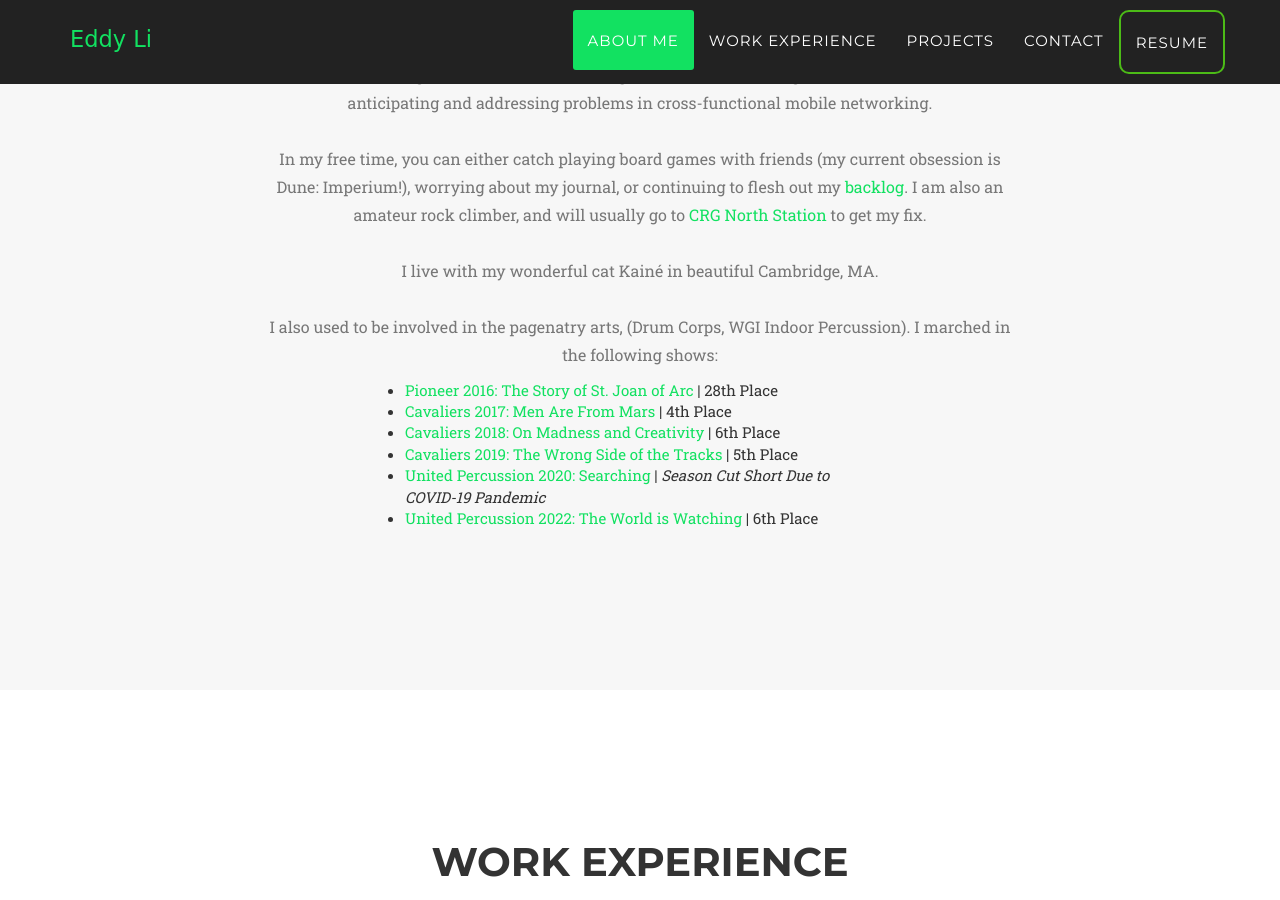
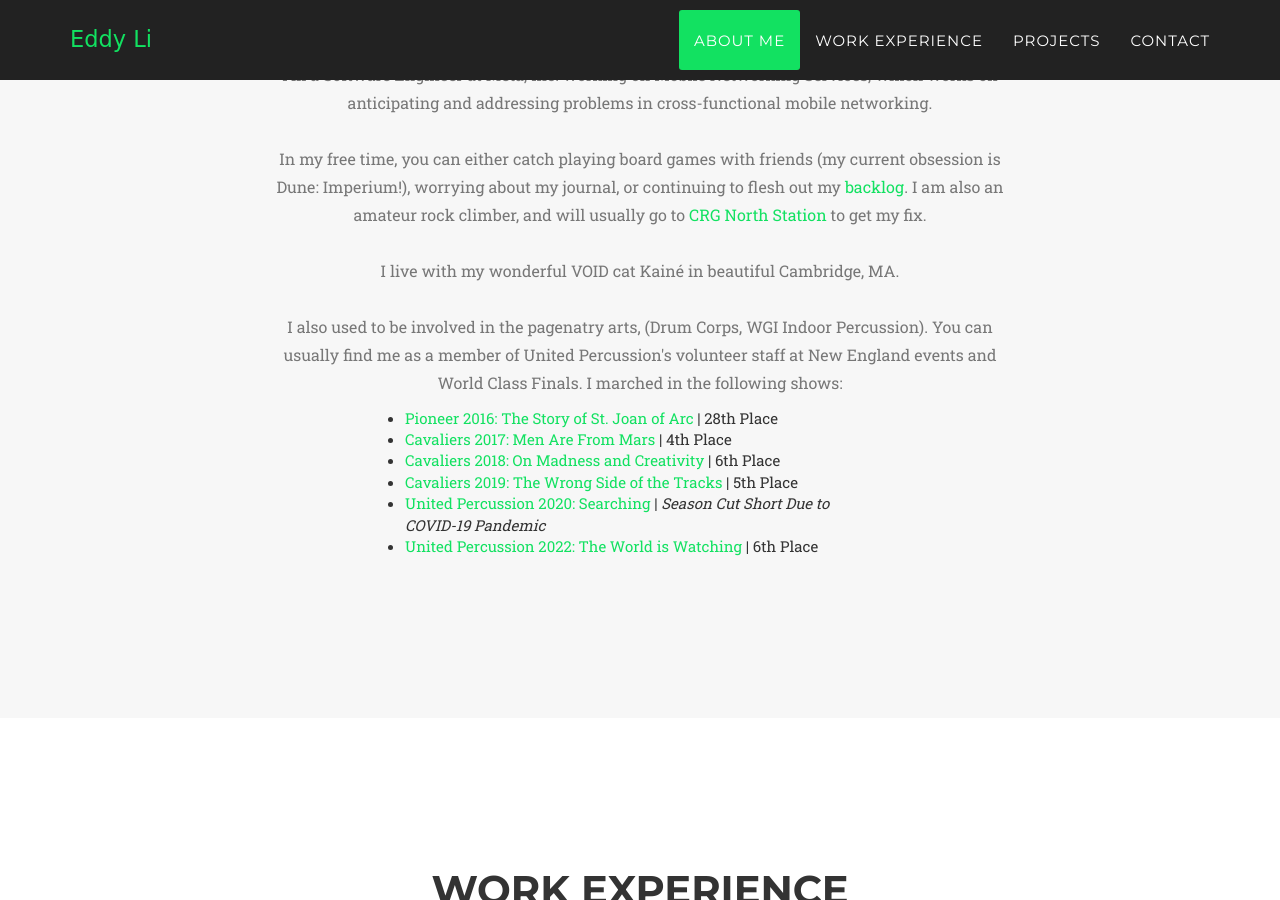
Before and after one commit to NEUDitao/NEUDitao.github.io, a Jekyll site: the page built from index.html, in a window 1280 px wide and 900 px high, scrolled down 898 px. Built offline with Jekyll 4.4.1, drawn with Linux system fonts in a browser that asks for light colours; some web fonts are replaced; some of the changed text lies outside the part shown.

Commit message:
Removed resume

```diff
--- a/_includes/aboutme.html
+++ b/_includes/aboutme.html
@@ -18,9 +18,10 @@
           I am also an amateur rock climber, and will usually go to <a href="https://centralrockgym.com/northstation/">CRG North Station</a>
           to get my fix.
           <br /><br />
-          I live with my wonderful cat Kainé in beautiful Cambridge, MA.
+          I live with my wonderful VOID cat Kainé in beautiful Cambridge, MA.
           <br /><br />
-          I also used to be involved in the pagenatry arts, (Drum Corps, WGI Indoor Percussion). I marched in the following shows:
+          I also used to be involved in the pagenatry arts, (Drum Corps, WGI Indoor Percussion). You can usually find me as a member of United Percussion's
+          volunteer staff at New England events and World Class Finals. I marched in the following shows:
           <ul class="col-lg-8 col-lg-offset-2 text-left">
             <li><a href="https://www.youtube.com/watch?v=3auDQt_kfpQ&ab_channel=DrumCorpsInternational">Pioneer 2016: The Story of St. Joan of Arc</a> | 28th Place</li>
             <li><a href="https://www.youtube.com/watch?v=TbflNCc0xyM&ab_channel=DrumCorpsInternational">Cavaliers 2017: Men Are From Mars</a> | 4th Place</li>
@@ -29,6 +30,7 @@
             <li><a href="https://www.youtube.com/watch?v=EquwZwECJkM&ab_channel=UnitedPercussion">United Percussion 2020: Searching</a> | <i>Season Cut Short Due to COVID-19 Pandemic</i></li>
             <li><a href="https://youtu.be/YJZSB6Bs230?t=74">United Percussion 2022: The World is Watching</a> | 6th Place</li>
           </ul>
+          <br/>
         </p>
       </div>
     </div>
--- a/_includes/contact.html
+++ b/_includes/contact.html
@@ -4,7 +4,7 @@
                 <div class="col-lg-12 text-center">
                     <h4 class="section-heading">Contact Me</h2>
                     <p class="text-muted body">For all inquiries, including project ideas, commissions, and employment opportunities, or just general questions, feel free to email me at <a href="mailto:edward.d.li@gmail.com">edward.d.li@gmail.com</a>.
-                    For interested recruiters, I prefer office-based jobs in the Cambridge, MA area.</h3>
+                    For interested recruiters, I prefer office-based jobs in the Cambridge, MA area. Please contact me if you'd like to see my resume.</h3>
                 </div>
             </div>
         </div>
--- a/_includes/header.html
+++ b/_includes/header.html
@@ -30,9 +30,10 @@
                     <li>
                         <a class="page-scroll" href="#contact">Contact</a>
                     </li>
-		    <li class="resume-butt">
+                    <!-- Taking out the resume for now -->
+		    <!-- <li class="resume-butt">
 			<a class="page-scroll" href="https://eddyli.dev/resume.pdf">Resume</a>
-		    </li>
+		    </li> -->
                 </ul>
             </div>
             <!-- /.navbar-collapse -->
```
Also changed, not shown: 1 other file.
